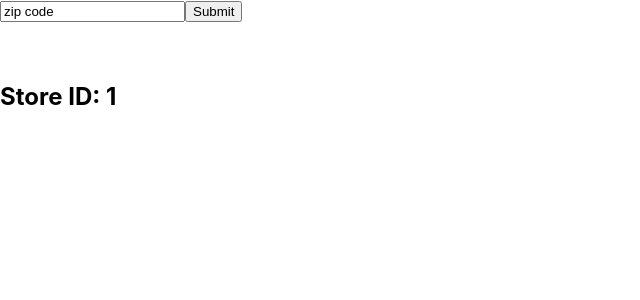
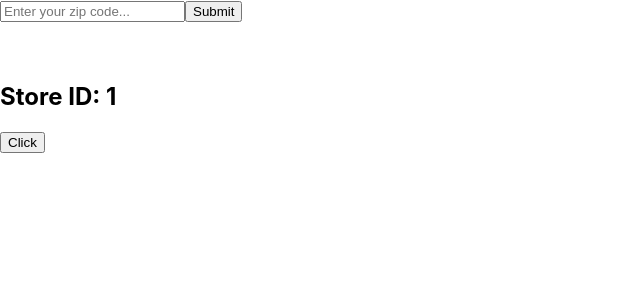
Before and after one commit to samsmith0704/grocery_budget_app, a React (Create React App) app: page /1 in a window 1280 px wide. Shown: the top 300 px of the page, without its empty margins (0-640 px from the left). Built offline with nearby package versions, Linux system fonts and the light colour scheme.

Commit message:
can search for products on specific store pages

```diff
--- a/src/components/LocationSearch.js
+++ b/src/components/LocationSearch.js
@@ -41,7 +41,7 @@ const LocationSearch = () => {
   };
   return (
     <div>
-      <input id="myInput" type="text" defaultValue={"zip code"} />
+      <input id="myInput" type="text" placeholder="Enter your zip code..." />
       <input type="submit" value="Submit" onClick={onSubmit} />
       <br />
       <div style={topNav}>
--- a/src/components/Store.js
+++ b/src/components/Store.js
@@ -1,6 +1,6 @@
 import React from "react";
 import { useParams } from "react-router-dom";
-
+import { headers } from "../request_config";
 /**TODO:
  * use product api to lookup products and display them with check boxes
  * allow user to add product to their cart
@@ -8,10 +8,25 @@ import { useParams } from "react-router-dom";
 const Store = () => {
   let params = useParams();
 
-  const getProducts = () => {};
+  //now should be able to look up products at specific krogers
+  //https://api.kroger.com/v1/products?filter.term=milk&filter.brand=Kroger&filter.productId=0001111041660&filter.locationId=01400943
+  const searchProducts = async (locationId) => {
+    const response = await fetch(
+      `https://api.kroger.com/v1/products?filter.term=milk&filter.brand=Kroger&filter.productId=0001111041660&filter.locationId=${locationId}`,
+      {
+        method: "get",
+        headers: headers,
+      }
+    );
+    const myJson = await response.json();
+
+    console.log(myJson);
+    return myJson;
+  };
   return (
     <div>
       <h2>Store ID: {params.locationId}</h2>
+      <button onClick={() => searchProducts(params.locationId)}>Click</button>
     </div>
   );
 };
```
